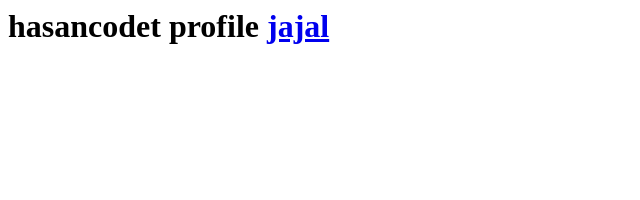
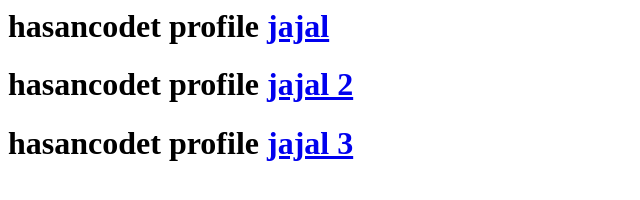
Before and after one commit to hasancodet/hasancodet.github.io, a plain HTML site: page index.html in a window 1280 px wide. Shown: the whole page, without its empty margins (0-640 px from the left). Drawn offline with Linux system fonts and the light colour scheme.

Commit message:
Update index.html

```diff
--- a/index.html
+++ b/index.html
@@ -4,5 +4,7 @@
 	</head>
 	<body>
 		<h1>hasancodet profile <a href="#">jajal</a> </h1>
+		<h1>hasancodet profile <a href="#">jajal 2</a> </h1>
+		<h1>hasancodet profile <a href="#">jajal 3</a> </h1>
 	</body>
 </html>
```
